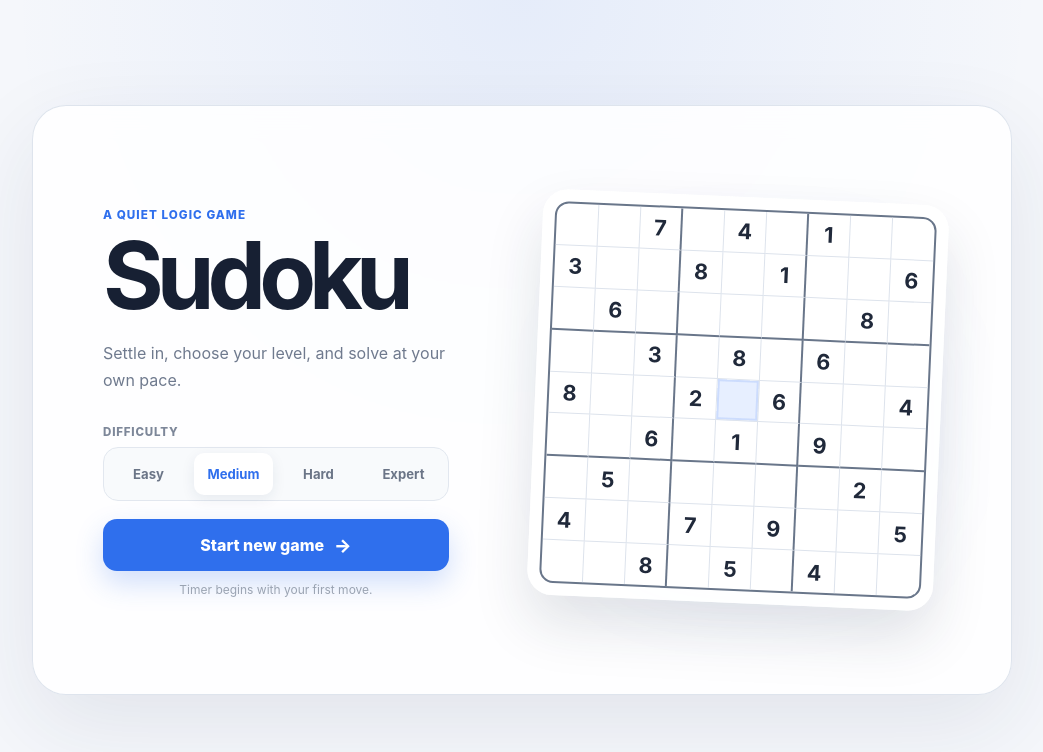
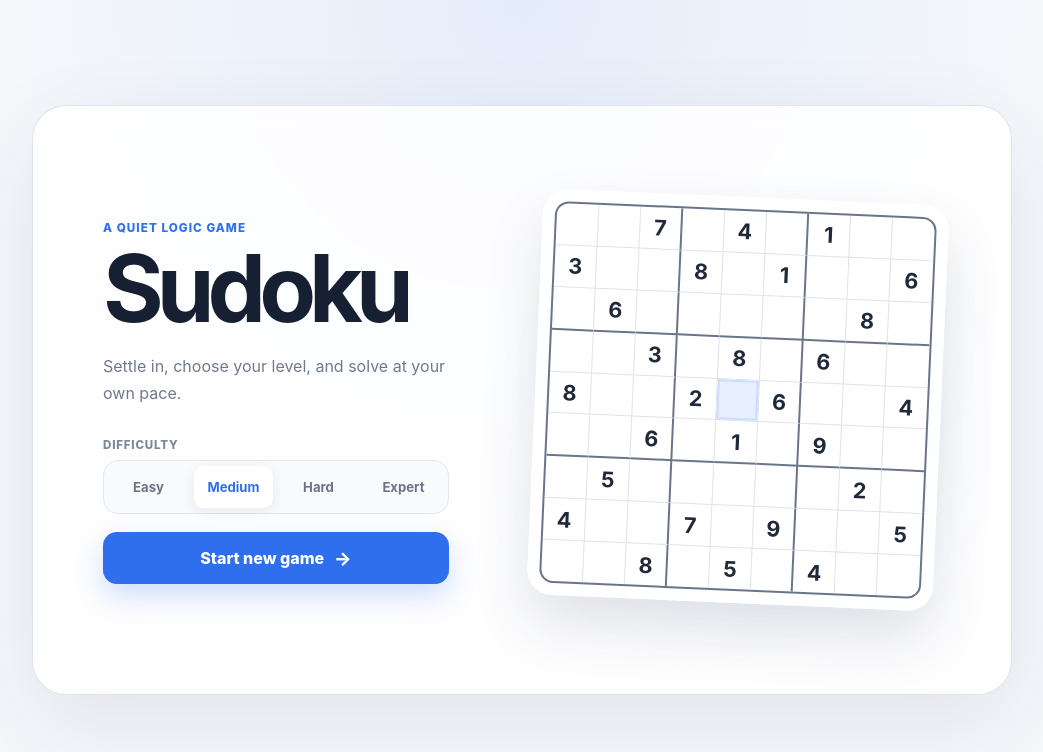
Before and after one commit to mo-seoudi/Sudoku, a React (Vite) app: page / in a window 1280 px wide. Shown: the top 752 px of the page, without its empty margins (118-1161 px from the left). Built offline with nearby package versions, Linux system fonts and the light colour scheme.

Commit message:
Update LandingPage.jsx

```diff
--- a/src/components/LandingPage.jsx
+++ b/src/components/LandingPage.jsx
@@ -52,9 +52,7 @@ export default function LandingPage({
             <span aria-hidden="true">→</span>
           </button>
 
-          <p className="landing-footnote">
-            Timer begins with your first move.
-          </p>
+
         </div>
 
         <div className="landing-visual" aria-hidden="true">
```
